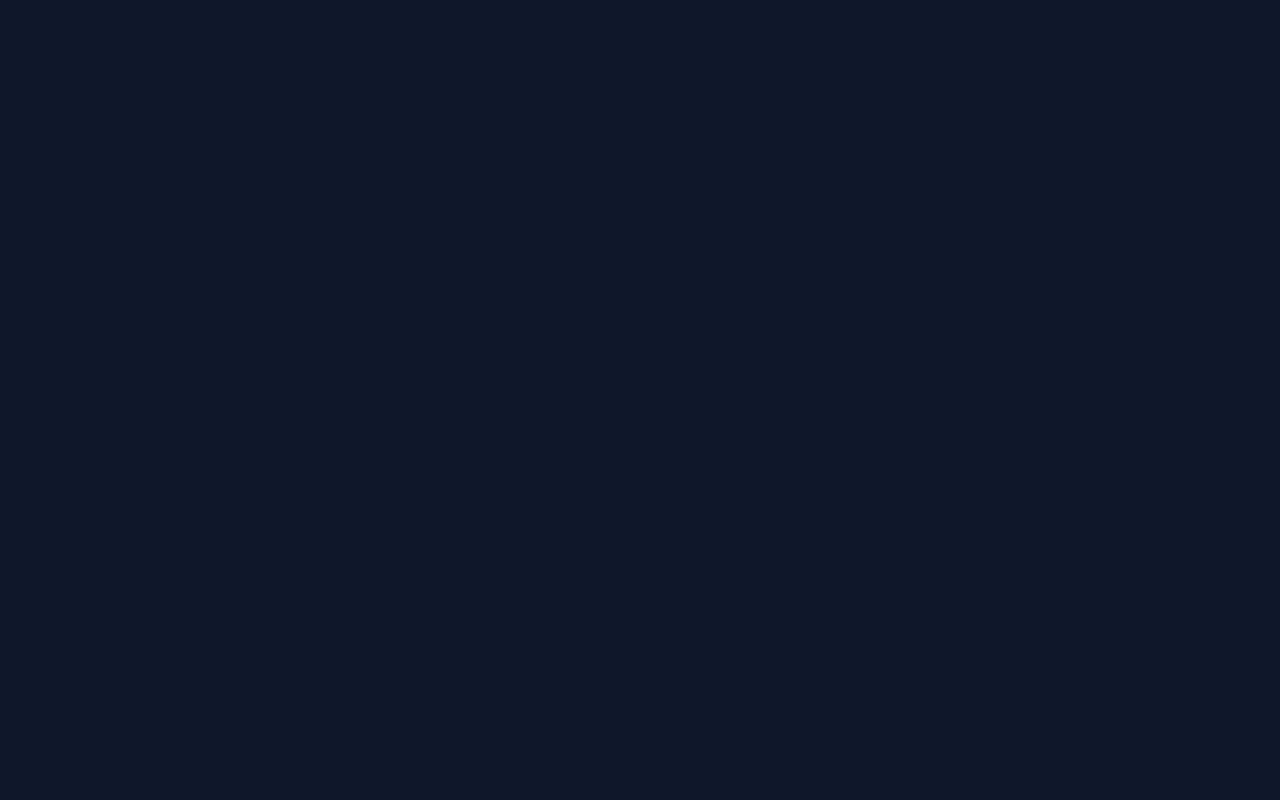
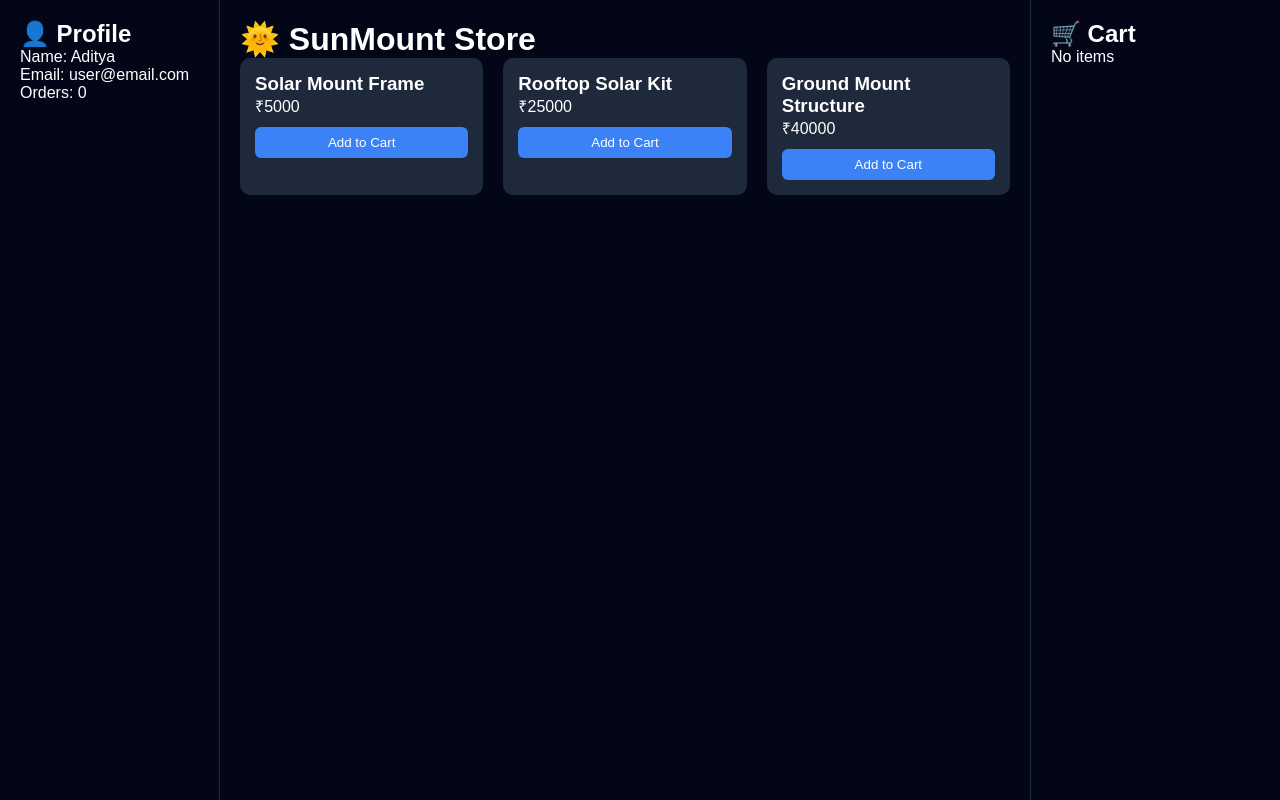
Before and after one commit to Aditya415cs/Inventory-Management-System, a React (Vite) app in the folder inventory-management-system/: page /customers in a window 1280 px wide. Before the commit this address had no page. Built offline with nearby package versions, Linux system fonts and the light colour scheme.

Commit message:
added customer dashboard

```diff
--- a/inventory-management-system/src/Mainapp.jsx
+++ b/inventory-management-system/src/Mainapp.jsx
@@ -1,7 +1,9 @@
 import { Routes, Route } from "react-router-dom";
 import Landing from "./landingpage.jsx";
 import App from "./App"; // your dashboard app
+import Customer from "./customers/customer";
 
+<Route path="/customer" element={<Customer />} />
 const MainApp = () => {
   return (
     <Routes>
@@ -12,6 +14,7 @@ const MainApp = () => {
       {/* After login → full app */}
       <Route path="/app/*" element={<App />} />
 
+      <Route path="/customers" element={<Customer />} />
     </Routes>
   );
 };
--- /dev/null
+++ b/inventory-management-system/src/customers/customer.css
@@ -0,0 +1,73 @@
+/* Layout */
+.store-layout {
+  display: flex;
+  min-height: 100vh;
+  background: #020617;
+  color: white;
+  font-family: "Poppins", sans-serif;
+}
+
+/* Profile */
+.profile {
+  width: 220px;
+  background: #020617;
+  padding: 20px;
+  border-right: 1px solid #1e293b;
+}
+
+/* Store */
+.store {
+  flex: 1;
+  padding: 20px;
+}
+
+/* Grid */
+.product-grid {
+  display: grid;
+  grid-template-columns: repeat(auto-fit, minmax(200px, 1fr));
+  gap: 20px;
+}
+
+/* Product */
+.product-card {
+  background: #1e293b;
+  padding: 15px;
+  border-radius: 10px;
+}
+
+.product-card button {
+  width: 100%;
+  margin-top: 10px;
+  padding: 8px;
+  border: none;
+  background: #3b82f6;
+  color: white;
+  border-radius: 6px;
+}
+
+/* Cart */
+.cart {
+  width: 250px;
+  background: #020617;
+  padding: 20px;
+  border-left: 1px solid #1e293b;
+}
+
+/* Cart Item */
+.cart-item {
+  background: #1e293b;
+  padding: 10px;
+  margin-bottom: 10px;
+  border-radius: 8px;
+}
+
+/* Checkout */
+.checkout {
+  width: 100%;
+  padding: 10px;
+  background: green;
+  border: none;
+  color: white;
+  margin-top: 10px;
+  border-radius: 6px;
+}
--- /dev/null
+++ b/inventory-management-system/src/customers/customer.jsx
@@ -0,0 +1,103 @@
+import "./customer.css";
+
+import React, { useState } from "react";
+
+const products = [
+  { id: 1, name: "Solar Mount Frame", price: 5000 },
+  { id: 2, name: "Rooftop Solar Kit", price: 25000 },
+  { id: 3, name: "Ground Mount Structure", price: 40000 },
+];
+
+const CustomerStore = () => {
+  const [cart, setCart] = useState([]);
+  const [orders, setOrders] = useState([]);
+
+  // ➕ Add to cart
+  const addToCart = (product) => {
+    const existing = cart.find((item) => item.id === product.id);
+
+    if (existing) {
+      setCart(
+        cart.map((item) =>
+          item.id === product.id ? { ...item, qty: item.qty + 1 } : item
+        )
+      );
+    } else {
+      setCart([...cart, { ...product, qty: 1 }]);
+    }
+  };
+
+  // ➖ Remove
+  const removeFromCart = (id) => {
+    setCart(cart.filter((item) => item.id !== id));
+  };
+
+  // 💰 Total
+  const total = cart.reduce((sum, item) => sum + item.price * item.qty, 0);
+
+  // 🛒 Checkout
+  const checkout = () => {
+    if (cart.length === 0) return;
+
+    setOrders([...orders, ...cart]);
+    setCart([]);
+    alert("Order placed successfully!");
+  };
+
+  return (
+    <div className="store-layout">
+      {/* LEFT PROFILE */}
+      <div className="profile">
+        <h2>👤 Profile</h2>
+        <p>Name: Aditya</p>
+        <p>Email: user@email.com</p>
+        <p>Orders: {orders.length}</p>
+      </div>
+
+      {/* MAIN STORE */}
+      <div className="store">
+        <h1>🌞 SunMount Store</h1>
+
+        <div className="product-grid">
+          {products.map((p) => (
+            <div className="product-card" key={p.id}>
+              <h3>{p.name}</h3>
+              <p>₹{p.price}</p>
+
+              <button onClick={() => addToCart(p)}>Add to Cart</button>
+            </div>
+          ))}
+        </div>
+      </div>
+
+      {/* RIGHT CART */}
+      <div className="cart">
+        <h2>🛒 Cart</h2>
+
+        {cart.length === 0 ? (
+          <p>No items</p>
+        ) : (
+          <>
+            {cart.map((item) => (
+              <div className="cart-item" key={item.id}>
+                <p>{item.name}</p>
+                <p>Qty: {item.qty}</p>
+                <p>₹{item.price * item.qty}</p>
+
+                <button onClick={() => removeFromCart(item.id)}>❌</button>
+              </div>
+            ))}
+
+            <h3>Total: ₹{total}</h3>
+
+            <button className="checkout" onClick={checkout}>
+              Checkout
+            </button>
+          </>
+        )}
+      </div>
+    </div>
+  );
+};
+
+export default CustomerStore;
--- a/inventory-management-system/src/landingpage.jsx
+++ b/inventory-management-system/src/landingpage.jsx
@@ -54,15 +54,13 @@ const handleSubmit = (e) => {
           <h2>🛒 Customer</h2>
           <p>Buy products from the company</p>
 
-          <button onClick={() => navigate("/signup/customer")}>Sign Up</button>
-
-          <button onClick={() => navigate("/signin/customer")}>Sign In</button>
+          <button onClick={() => navigate("/customers")}>Sign Up</button>
+          <button onClick={() => navigate("/customers")}>Sign In</button>
         </div>
       </div>
       {showModal && (
         <div className="modal-overlay">
           <div className="modal">
-
             <h2>{mode === "signin" ? "Sign In" : "Sign Up"}</h2>
 
             <form onSubmit={handleSubmit}>
@@ -74,10 +72,7 @@ const handleSubmit = (e) => {
               </button>
             </form>
 
-      <button
-        className="close-btn"
-        onClick={() => setShowModal(false)}
-      >
+            <button className="close-btn" onClick={() => setShowModal(false)}>
               ✖
             </button>
           </div>
```
Lines whose indentation alone changed are shown as unchanged.
